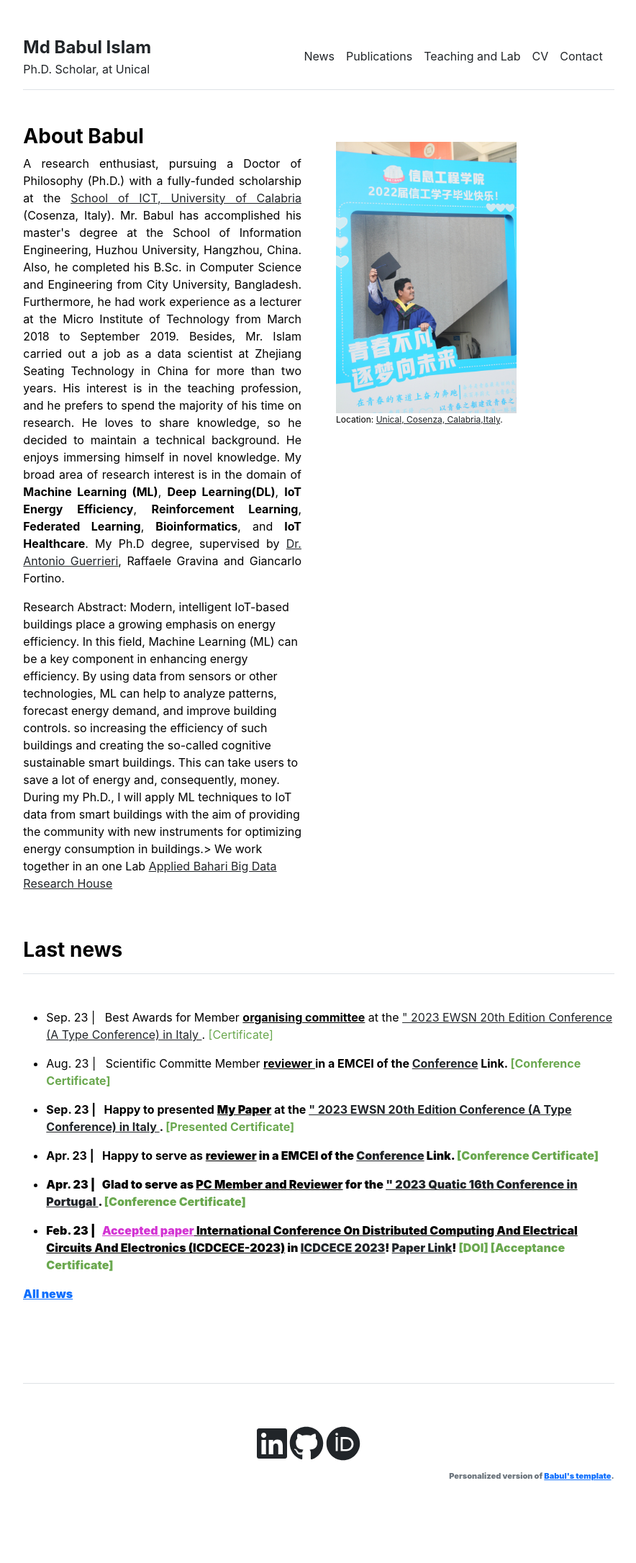
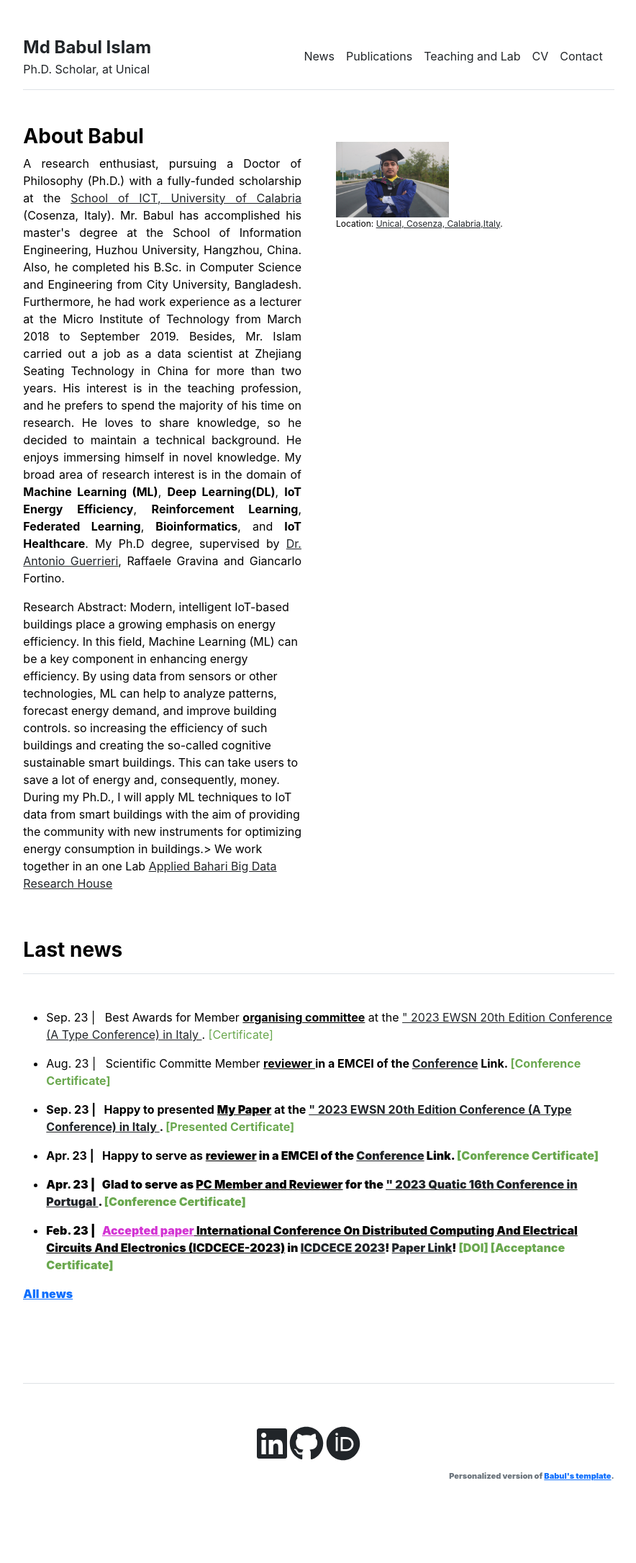
Before and after one commit to babulcseian/babulcseian.github.io, a Jekyll site: the page built from index.md, in a window 1280 px wide. Shown: the whole page at 72% size, without its empty margins (197-1081 px from the left). Built offline with Jekyll 4.4.1, drawn with Linux system fonts in a browser that asks for light colours; a style sheet for code colours, icons or effects is not loaded.

Commit message:
Update home.html

```diff
--- a/_layouts/home.html
+++ b/_layouts/home.html
@@ -24,7 +24,7 @@
   </div>
   <div class="col-md-5">
     <br>
-    <img src="{{ site.github.url }}/assets/img/Babul.jpg" alt="Home" width="80%">
+    <img src="{{ site.github.url }}/assets/img/Md Babul Islam-3.jpg" alt="Home" width="50%">
     <p style="font-size:12px">
       Location: <a class="other" href='https://goo.gl/maps/hsu2JB4HwjQN7TqC7'>Unical, Cosenza, Calabria,Italy</a>.
     </p>
```
